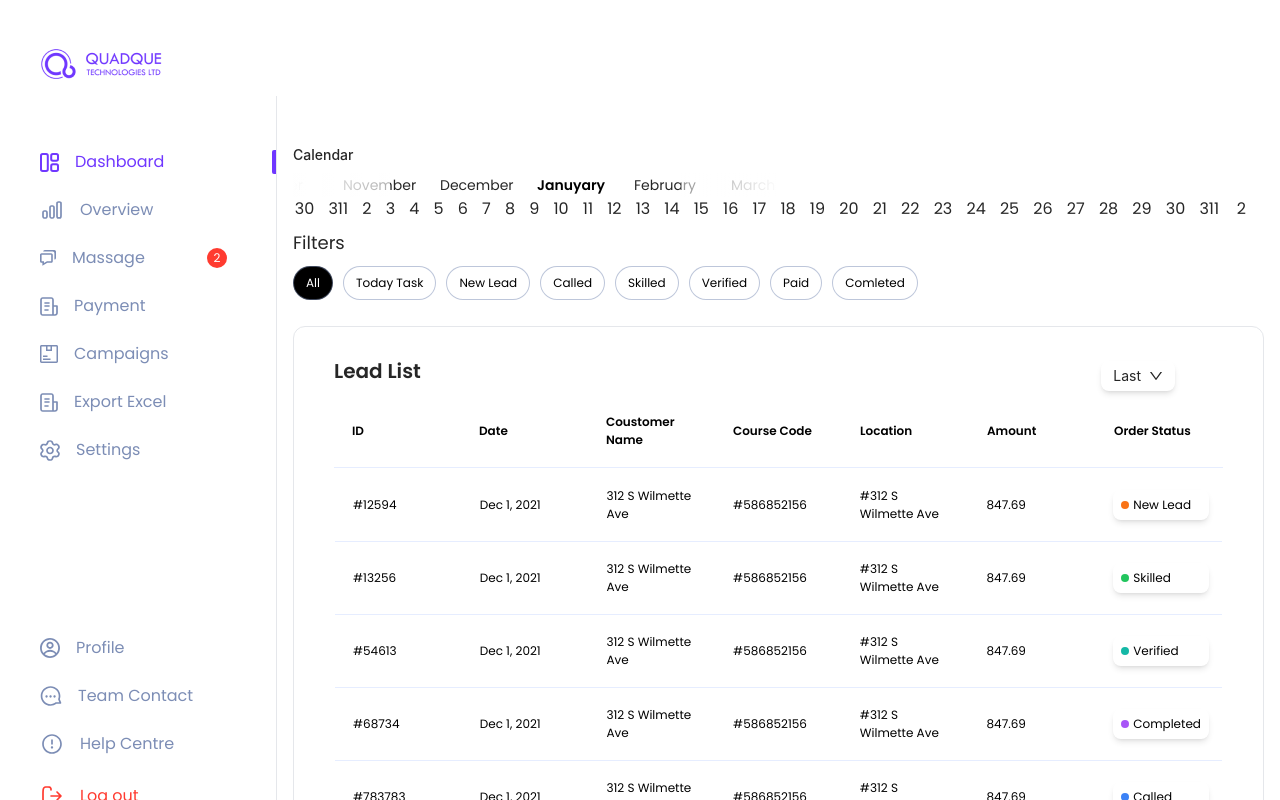
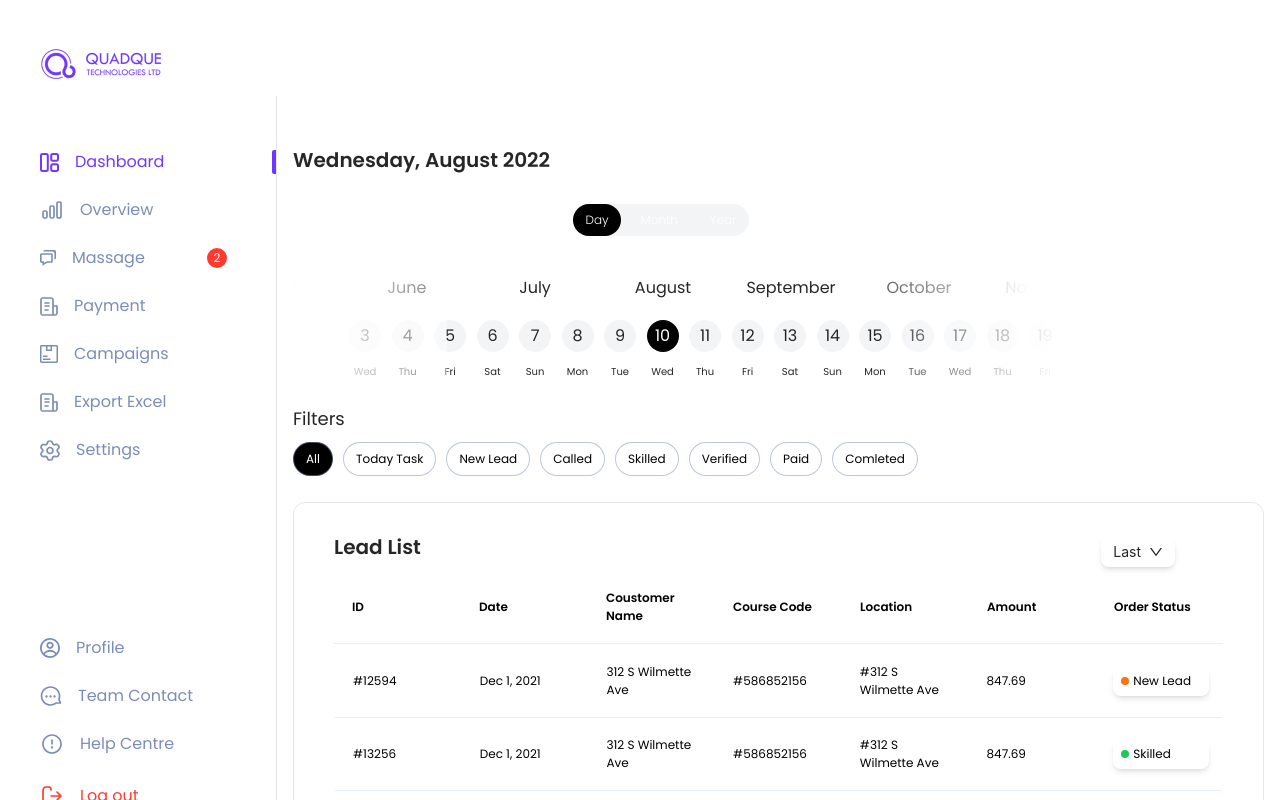
Before and after one commit to mhmalvi/nexus-crm-client, a React (Create React App) app: page / in a window 1280 px wide. Shown: the top 800 px of the page. Built offline with nearby package versions, Linux system fonts and the light colour scheme.

Commit message:
refactor: calendar updated

```diff
--- a/src/App.css
+++ b/src/App.css
@@ -92,7 +92,6 @@ table.custom-table > tbody > tr:hover td {
   position: absolute;
   width: 20%;
   left: 0;
-  /* right: 0; */
   top: 0;
   bottom: 0;
   background-image: linear-gradient(
@@ -100,15 +99,12 @@ table.custom-table > tbody > tr:hover td {
     #ffffff,
     rgba(255, 255, 255, 0.243) 200px
   );
-  /* ,
-    linear-gradient(to left, #ffffff, rgba(0, 128, 128, 0) 200px); */
 }
 
 .calendar-fader-right {
   content: "";
   position: absolute;
   width: 20%;
-  /* left: 0; */
   right: 0;
   top: 0;
   bottom: 0;
@@ -119,7 +115,6 @@ table.custom-table > tbody > tr:hover td {
   );
 }
 
-/* .calender-carousel >  */
 .slick-current {
   font-weight: 600;
   color: black;
--- a/src/Pages/Dashborad/Calendar.jsx
+++ b/src/Pages/Dashborad/Calendar.jsx
@@ -1,12 +1,13 @@
 import dayjs from "dayjs";
-import React, { useEffect, useState } from "react";
+import React, { useEffect, useRef, useState } from "react";
 import Slider from "react-slick";
-import "slick-carousel/slick/slick-theme.css";
-import "slick-carousel/slick/slick.css";
 
 const Calendar = () => {
-  const [currentMonth, setCurrentMonth] = useState();
-  const februaryDate = dayjs().$y % 4 === 0 ? "29" : "28";
+  const [activeSection, setActiveSection] = useState("day");
+  const [currentDate, setCurrentDate] = useState();
+  const slideMonthRef = useRef();
+
+  const februaryDate = dayjs().$y % 4 === 0 ? 29 : 28;
   const datesInMonth = [
     { key: 1, month: "Januyary", dates: 31 },
     { key: 2, month: "February", dates: februaryDate },
@@ -23,106 +24,193 @@ const Calendar = () => {
   ];
 
   useEffect(() => {
-    setCurrentMonth(dayjs().month());
+    slideMonthRef.current.slickGoTo(dayjs().month());
+    setCurrentDate(dayjs().date() - 1);
   }, []);
 
-  //   var d = new Date(2018, 8, 18);
-  //   var day = dayjs(d);
+  const dates = [
+    dayjs().date() - 8,
+    dayjs().date() - 7,
+    dayjs().date() - 6,
+    dayjs().date() - 5,
+    dayjs().date() - 4,
+    dayjs().date() - 3,
+    dayjs().date() - 2,
+    dayjs().date() - 1,
+    dayjs().date(),
+    dayjs().date() + 1,
+    dayjs().date() + 2,
+    dayjs().date() + 3,
+    dayjs().date() + 4,
+    dayjs().date() + 5,
+    dayjs().date() + 6,
+    dayjs().date() + 7,
+    dayjs().date() + 8,
+  ];
 
-  const d = new Date();
-  d.getMonth();
-  d.getDate();
-  d.getFullYear();
-
-  //   console.log(dayjs().startOf("month").day());
-  // console.log(dayjs().$y);
-  // console.log(dayjs().month());
-
-  console.log(currentMonth);
   const settings = {
-    // className: "center",
     centerMode: true,
     infinite: true,
-    // centerPadding: "60px",
-    slidesToShow: 4,
+    slidesToShow: 5,
     speed: 600,
     arrows: false,
   };
 
-  const dateSettings = {
-    // className: "center",
-    centerMode: true,
-    infinite: true,
-    // centerPadding: "60px",
-    slidesToShow: 1,
-    speed: 500,
-    arrows: false,
+  // handeled changing months
+  const handleMonths = (id) => {
+    slideMonthRef.current.slickGoTo(id - 1);
   };
+
+  // handeled date click
+  const handleDates = (id) => {
+    setCurrentDate(id);
+  };
+
+  const weekDays = [
+    "Sunday",
+    "Monday",
+    "Tuesday",
+    "Wednesday",
+    "Thursday",
+    "Friday",
+    "Saturday",
+  ];
 
   return (
     <div>
-      <h1>Calendar</h1>
-      {/* <div className='calendar-wrapper flex items-center'> */}
-      <div className='relative calender-carousel w-6/12'>
-        <Slider {...settings}>
+      <div>
+        <h1 className="text-xl font-semibold mb-7 leading-8 font-poppins">
+          {weekDays[dayjs().day()]}, {datesInMonth[dayjs().month()].month} 2022
+        </h1>
+      </div>
+      <div
+        className="flex justify-center items-center"
+        style={{
+          width: "46rem",
+        }}
+      >
+        <div className="flex items-center rounded-full bg-gray-100 mb-5">
+          <div
+            className={`px-3 py-2 text-xs leading-4 font-light font-poppins ${
+              activeSection === "day" ? "bg-black" : "text-black"
+            } rounded-full text-white cursor-pointer`}
+            onClick={() => setActiveSection("day")}
+          >
+            Day
+          </div>
+          <div
+            className={`px-3 py-2 text-xs leading-4 font-light font-poppins ${
+              activeSection === "month" ? "bg-black" : "text-black"
+            } rounded-full text-white cursor-pointer mx-2`}
+            onClick={() => setActiveSection("month")}
+          >
+            Month
+          </div>
+          <div
+            className={`px-3 py-2 text-xs leading-4 font-light font-poppins ${
+              activeSection === "year" ? "bg-black" : "text-black"
+            } rounded-full text-white cursor-pointer`}
+            onClick={() => setActiveSection("year")}
+          >
+            Year
+          </div>
+        </div>
+      </div>
+      <div
+        className="relative calender-carousel"
+        style={{
+          width: "46rem",
+        }}
+      >
+        <Slider {...settings} ref={slideMonthRef}>
           {datesInMonth.map((date) => (
             <div
               key={date.key}
-              className={`itemss mr-7.5 cursor-pointer leading-6 font-poppins ${
-                currentMonth == date.key &&
-                "slick-slide slick-active slick-center slick-current"
-              }`}
-              // dataIndex={`${currentMonth == date.key && "0"}`}
-              onClick={() => setCurrentMonth(date.key)}
+              className="py-5 cursor-pointer text-base font-normal leading-6 font-poppins "
+              onClick={() => handleMonths(date.key)}
             >
-              {date.month}
+              <h1 className="mb-0 text-center">{date.month}</h1>
             </div>
           ))}
         </Slider>
-        <div className='calendar-fader-left'></div>
-        <div className='calendar-fader-right'></div>
+        <div className="calendar-fader-left"></div>
+        <div className="calendar-fader-right"></div>
       </div>
-      <div>
-        <Slider {...dateSettings}>
-          {datesInMonth.map((date) => (
-            <div key={date.key} className='mr-7.5 cursor-pointer'>
-              <div className='flex items-center justify-between'>
-                {(() => {
-                  let td = [];
-                  for (let i = 1; i <= date.dates; i++) {
-                    td.push(
-                      <h1
-                        className='text-base leading-6 font-poppins font-normal felx items-center'
-                        key={i}
-                      >
-                        {i}
-                      </h1>
-                    );
-                  }
-                  return td;
-                })()}
+      <div
+        className="relative"
+        style={{
+          width: "48rem",
+        }}
+      >
+        <div className="ml-14 mb-5">
+          <div className=" flex justify-between items-center">
+            {dates.map((i) => (
+              <div key={i} className="flex flex-col items-center">
+                <div
+                  onClick={() => handleDates(i)}
+                  className={`w-8 h-8 flex justify-center items-center rounded-full cursor-pointer ${
+                    currentDate === i ? "bg-black" : "bg-gray-100"
+                  }`}
+                >
+                  <h1
+                    className={`text-base text-center leading-6 font-poppins font-normal mb-0 ${
+                      currentDate === i && "text-white rounded-full"
+                    }`}
+                  >
+                    {i + 1}
+                  </h1>
+                </div>
+                <div className="mt-3">
+                  <h1
+                    className="leading-4 font-normal font-poppins"
+                    style={{
+                      fontSize: "10px",
+                    }}
+                  >
+                    {weekDays[`${dayjs()?.day(i + 1)?.$W}`].slice(0, 3)}
+                  </h1>
+                </div>
               </div>
-            </div>
-          ))}
-        </Slider>
+            ))}
+          </div>
+
+          {/* <Slider {...dateSettings} ref={slideDateRef}> */}
+          {/* Creating the dates aray to map */}
+          {/* <div className="grid grid-cols-12"> */}
+          {/* {Array.from(Array(datesInMonth[currentMonth - 1]?.dates).keys()).map(
+            (i) => (
+              <div
+                key={i}
+                onClick={() => handleDates(i)}
+                className="cursor-pointer"
+              >
+                <div
+                  onClick={() => handleDates(i)}
+                  className={`w-8 h-8 rounded-full ${
+                    currentDate === i ? "bg-black" : "bg-gray-100"
+                  }`}
+                >
+                  <h1
+                    // key={i}
+                    className={`text-base leading-6 font-poppins font-normal mb-0 ${
+                      currentDate === i && "text-white rounded-full"
+                    }`}
+                  >
+                    {i + 1}
+                  </h1>
+                </div>
+                <div>
+                  <h1>{dayjs().day()}</h1>
+                </div>
+              </div>
+            )
+          )} */}
+        </div>
+
+        <div className="calendar-fader-right"></div>
+        <div className="calendar-fader-left"></div>
       </div>
       {/* </div> */}
-      {/* <div className='calendar-wrapper flex items-center'>
-        {datesInMonth.map((date) => (
-          <div className='mr-7.5 cursor-pointer'>
-            <h1 className='text-base leading-6 font-poppins font-normal'>
-              {(() => {
-                let td = [];
-                for (let i = 1; i <= date.dates; i++) {
-                  td.push(<td key={i}>{i}</td>);
-                }
-                return td;
-              })()}
-            </h1>
-          </div>
-        ))}
-        <div className='calendar-fader'></div>
-      </div> */}
     </div>
   );
 };
--- a/tailwind.config.js
+++ b/tailwind.config.js
@@ -9,6 +9,7 @@ module.exports = {
         "4.5xl": "2.5rem",
       },
       width: {
+        7.5: "1.875rem",
         10.5: "2.625rem",
         13: "3.25rem",
         14.5: "3.5625rem",
@@ -37,6 +38,7 @@ module.exports = {
         98: "25.7rem",
       },
       height: {
+        7.5: "1.875rem",
         10.5: "2.625rem",
         19: "4.5rem",
         19.5: "4.6875rem",
```
Also changed, not shown: 2 other files (tests, documents, lock files or other folders).
